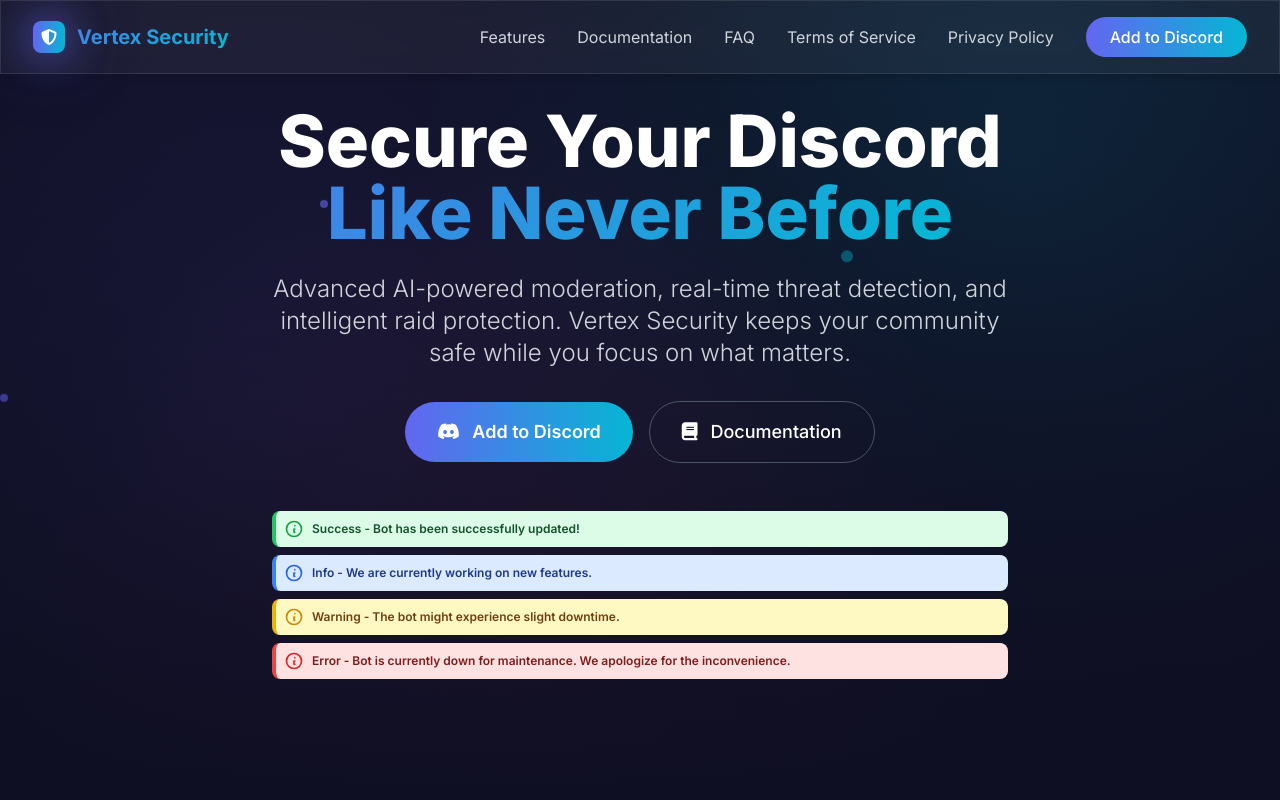
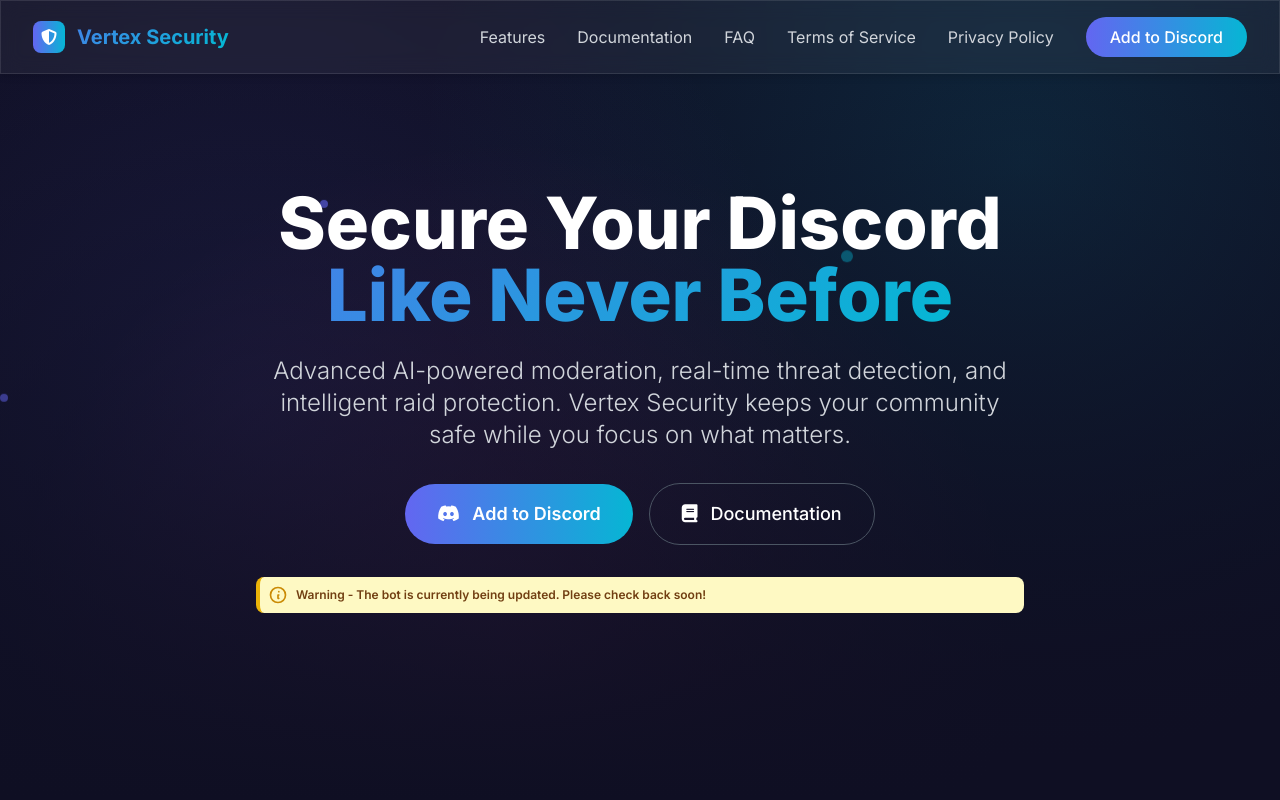
Before and after one commit to OGSunny/vertexdbot, a plain HTML site: page Index.html in a window 1280 px wide. Shown: the top 800 px of the page. Drawn offline with nearby package versions, Linux system fonts and the light colour scheme.

Commit message:
Update Index.html

```diff
--- a/Index.html
+++ b/Index.html
@@ -200,7 +200,7 @@
     <div class="max-w-7xl mx-auto px-4 sm:px-6 lg:px-8">
       <div class="flex justify-between items-center py-4">
         <div class="flex items-center space-x-3">
-          <div class="w-8 h-8 bg-gradient-to-r from-vertex-purple to-vertex-cyan rounded-lg flex items-center justify-center animate-glow">
+          <div class="w-8 h-8 bg-gradient-to-r from-vertex-purple to-vertex-cyan rounded-lg flex items-center justify-center">
             <i class="fas fa-shield-halved text-white"></i>
           </div>
           <span class="text-xl font-bold text-gradient">Vertex Security</span>
@@ -252,53 +252,7 @@
         </div>
       </div>
 
-      <div class="space-y-2 p-4 mt-8">
-        <div
-          role="alert"
-          class="bg-green-100 dark:bg-green-900 border-l-4 border-green-500 dark:border-green-700 text-green-900 dark:text-green-100 p-2 rounded-lg flex items-center transition duration-300 ease-in-out hover:bg-green-200 dark:hover:bg-green-800 transform hover:scale-105"
-        >
-          <svg
-            stroke="currentColor"
-            viewBox="0 0 24 24"
-            fill="none"
-            class="h-5 w-5 flex-shrink-0 mr-2 text-green-600"
-            xmlns="http://www.w3.org/2000/svg"
-          >
-            <path
-              d="M13 16h-1v-4h1m0-4h.01M21 12a9 9 0 11-18 0 9 9 0 0118 0z"
-              stroke-width="2"
-              stroke-linejoin="round"
-              stroke-linecap="round"
-            ></path>
-          </svg>
-          <p class="text-xs font-semibold">
-            Success - Bot has been successfully updated!
-          </p>
-        </div>
-
-        <div
-          role="alert"
-          class="bg-blue-100 dark:bg-blue-900 border-l-4 border-blue-500 dark:border-blue-700 text-blue-900 dark:text-blue-100 p-2 rounded-lg flex items-center transition duration-300 ease-in-out hover:bg-blue-200 dark:hover:bg-blue-800 transform hover:scale-105"
-        >
-          <svg
-            stroke="currentColor"
-            viewBox="0 0 24 24"
-            fill="none"
-            class="h-5 w-5 flex-shrink-0 mr-2 text-blue-600"
-            xmlns="http://www.w3.org/2000/svg"
-          >
-            <path
-              d="M13 16h-1v-4h1m0-4h.01M21 12a9 9 0 11-18 0 9 9 0 0118 0z"
-              stroke-width="2"
-              stroke-linejoin="round"
-              stroke-linecap="round"
-            ></path>
-          </svg>
-          <p class="text-xs font-semibold">
-            Info - We are currently working on new features.
-          </p>
-        </div>
-
+      <div class="mt-8">
         <div
           role="alert"
           class="bg-yellow-100 dark:bg-yellow-900 border-l-4 border-yellow-500 dark:border-yellow-700 text-yellow-900 dark:text-yellow-100 p-2 rounded-lg flex items-center transition duration-300 ease-in-out hover:bg-yellow-200 dark:hover:bg-yellow-800 transform hover:scale-105"
@@ -318,30 +272,7 @@
             ></path>
           </svg>
           <p class="text-xs font-semibold">
-            Warning - The bot might experience slight downtime.
-          </p>
-        </div>
-
-        <div
-          role="alert"
-          class="bg-red-100 dark:bg-red-900 border-l-4 border-red-500 dark:border-red-700 text-red-900 dark:text-red-100 p-2 rounded-lg flex items-center transition duration-300 ease-in-out hover:bg-red-200 dark:hover:bg-red-800 transform hover:scale-105"
-        >
-          <svg
-            stroke="currentColor"
-            viewBox="0 0 24 24"
-            fill="none"
-            class="h-5 w-5 flex-shrink-0 mr-2 text-red-600"
-            xmlns="http://www.w3.org/2000/svg"
-          >
-            <path
-              d="M13 16h-1v-4h1m0-4h.01M21 12a9 9 0 11-18 0 9 9 0 0118 0z"
-              stroke-width="2"
-              stroke-linejoin="round"
-              stroke-linecap="round"
-            ></path>
-          </svg>
-          <p class="text-xs font-semibold">
-            Error - Bot is currently down for maintenance. We apologize for the inconvenience.
+            Warning - The bot is currently being updated. Please check back soon!
           </p>
         </div>
       </div>
```
